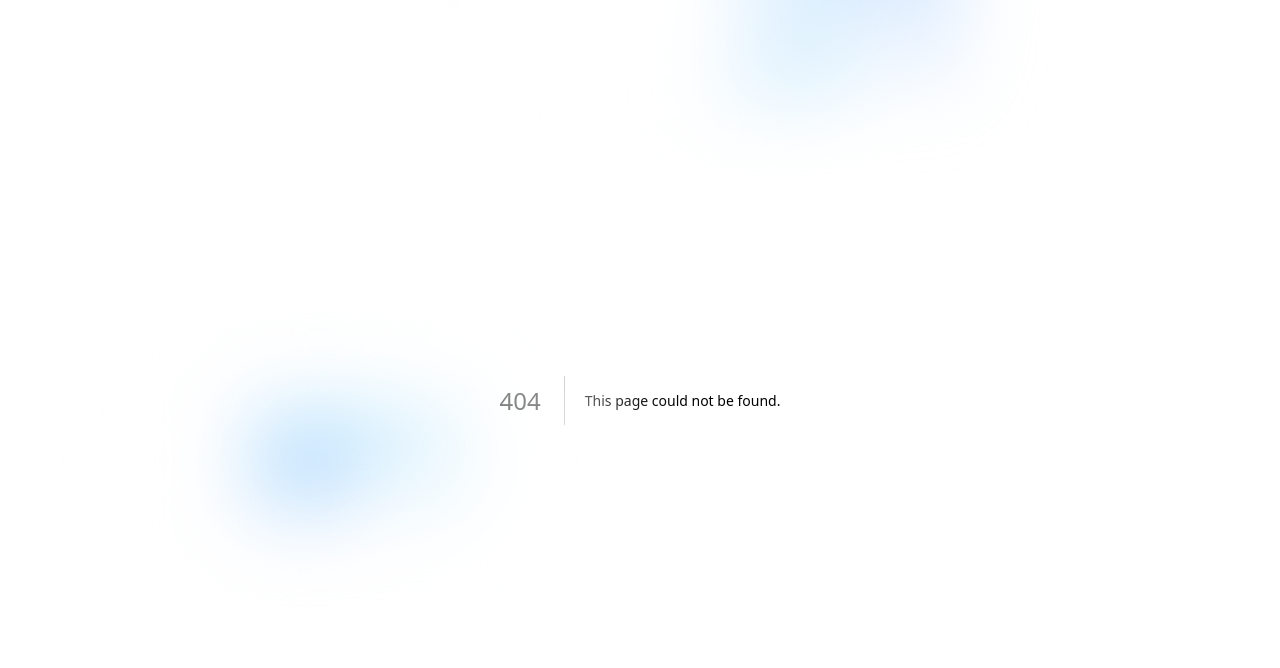
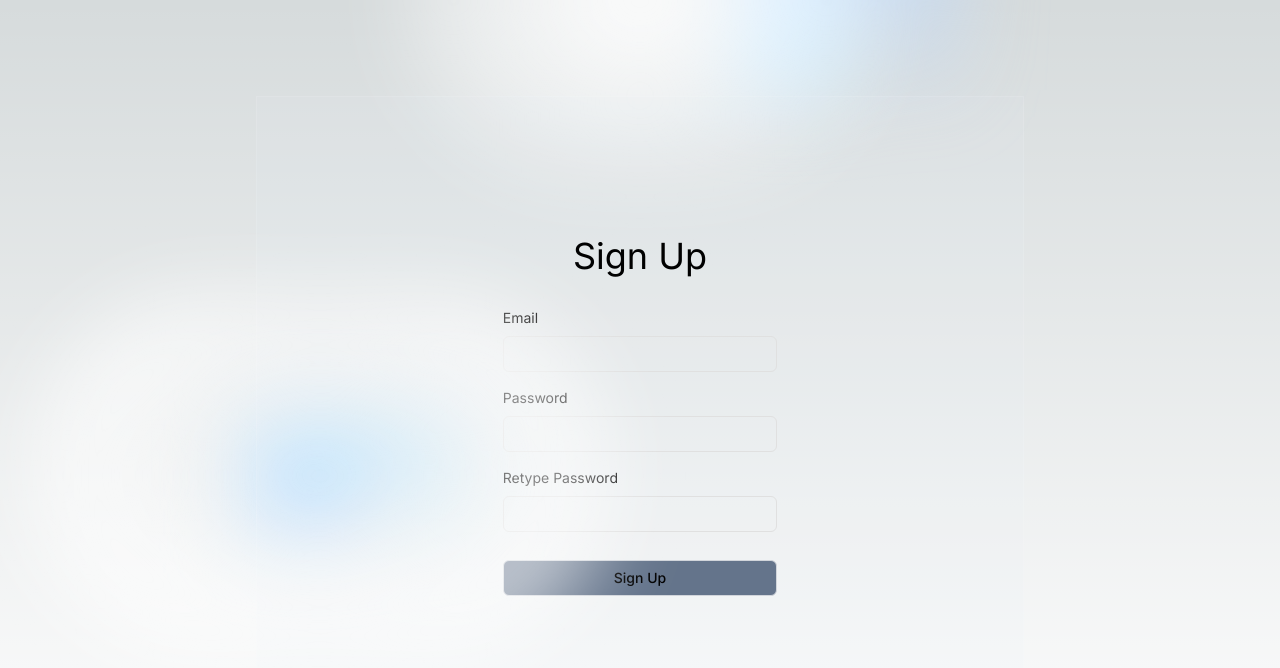
Before and after one commit to DiazNugraha/incit-test-frontend, a Next.js app: page /sign-up in a window 1280 px wide. Before the commit this address had no page. Shown: the top 668 px of the page. Built offline with nearby package versions, Linux system fonts and the light colour scheme.

Commit message:
feat: sign up page

```diff
--- /dev/null
+++ b/src/pages/sign-up.tsx
@@ -0,0 +1,149 @@
+import Button from "@/components/button";
+import TextField from "@/components/text-field";
+import { SignUpPayload } from "@/types/registration/registration";
+import { useState } from "react";
+
+export default function SignUpPage() {
+  const [email, setEmail] = useState<string>();
+  const [password, setPassword] = useState<string>();
+  const [retypePassword, setRetypePassword] = useState<string>();
+  const [emailErrMessage, setEmailErrMessage] = useState<string>();
+  const [passwordErrMessage, setPasswordErrMessage] = useState<string>();
+  const [retypePasswordErrMessage, setRetypePasswordErrMessage] =
+    useState<string>();
+
+  const checkEmail = () => {
+    if (!email) {
+      setEmailErrMessage("Email is required");
+      return;
+    }
+    const emailPattern = /^[A-Z0-9._%+-]+@[A-Z0-9.-]+\.[A-Z]{2,}$/i;
+    if (!emailPattern.test(email)) {
+      setEmailErrMessage("Invalid email address");
+      return;
+    }
+    setEmailErrMessage("");
+  };
+
+  const checkPassword = () => {
+    if (!password) {
+      setPasswordErrMessage("Password is required");
+      return;
+    }
+    const checks = {
+      hasLowerCase: /[a-z]/.test(password),
+      hasUpperCase: /[A-Z]/.test(password),
+      hasDigit: /\d/.test(password),
+      hasSpecialChar: /[@$!%*?&]/.test(password),
+      hasMinLength: password.length >= 8,
+    };
+    const errors = [
+      {
+        check: !checks.hasLowerCase,
+        message: "Password must contain at least one lowercase letter",
+      },
+      {
+        check: !checks.hasUpperCase,
+        message: "Password must contain at least one uppercase letter",
+      },
+      {
+        check: !checks.hasDigit,
+        message: "Password must contain at least one digit",
+      },
+      {
+        check: !checks.hasSpecialChar,
+        message: "Password must contain at least one special character",
+      },
+      {
+        check: !checks.hasMinLength,
+        message: "Password must be at least 8 characters long",
+      },
+    ];
+
+    for (const error of errors) {
+      if (error.check) {
+        setPasswordErrMessage(error.message);
+        return;
+      }
+    }
+
+    setPasswordErrMessage("");
+  };
+
+  const checkRetypePassword = () => {
+    if (!retypePassword) {
+      setRetypePasswordErrMessage("Retype Password is required");
+      return;
+    }
+    if (retypePassword !== password) {
+      setRetypePasswordErrMessage("Password does not match");
+      return;
+    }
+    setRetypePasswordErrMessage("");
+  };
+  const signUp = async (e: React.FormEvent<HTMLFormElement>) => {
+    e.preventDefault();
+    checkEmail();
+    checkPassword();
+    checkRetypePassword();
+    try {
+      const payload: SignUpPayload = {
+        email: String(email),
+        password: String(password),
+        retypePassword: String(retypePassword),
+      };
+      console.log(payload);
+    } catch (error) {
+      console.log(error);
+    }
+  };
+
+  return (
+    <main
+      className={`relative flex min-h-screen flex-col items-center justify-between p-24`}
+    >
+      <div className="bg-slate-200/10 border-[1px] border-white/10 h-[80vh] w-[60vw] p-10 flex justify-center">
+        <div className="flex justify-center items-center flex-col gap-8 w-[40%]">
+          <h1 className="text-4xl">Sign Up</h1>
+          <form onSubmit={signUp} className="flex flex-col gap-y-4 w-full">
+            <div className="flex flex-col">
+              <TextField
+                label="Email"
+                type="text"
+                onChange={(e) => setEmail(e.target.value)}
+              />
+              {emailErrMessage && (
+                <p className="text-red-500 text-sm">{emailErrMessage}</p>
+              )}
+            </div>
+            <div className="flex flex-col">
+              <TextField
+                label="Password"
+                type="password"
+                onChange={(e) => setPassword(e.target.value)}
+              />
+              {passwordErrMessage && (
+                <p className="text-red-500 text-sm">{passwordErrMessage}</p>
+              )}
+            </div>
+            <div className="flex flex-col">
+              <TextField
+                label="Retype Password"
+                type="password"
+                onChange={(e) => setRetypePassword(e.target.value)}
+              />
+              {retypePasswordErrMessage && (
+                <p className="text-red-500 text-sm">
+                  {retypePasswordErrMessage}
+                </p>
+              )}
+            </div>
+            <Button className="w-full bg-slate-500 mt-3" type="submit">
+              Sign Up
+            </Button>
+          </form>
+        </div>
+      </div>
+    </main>
+  );
+}
```
